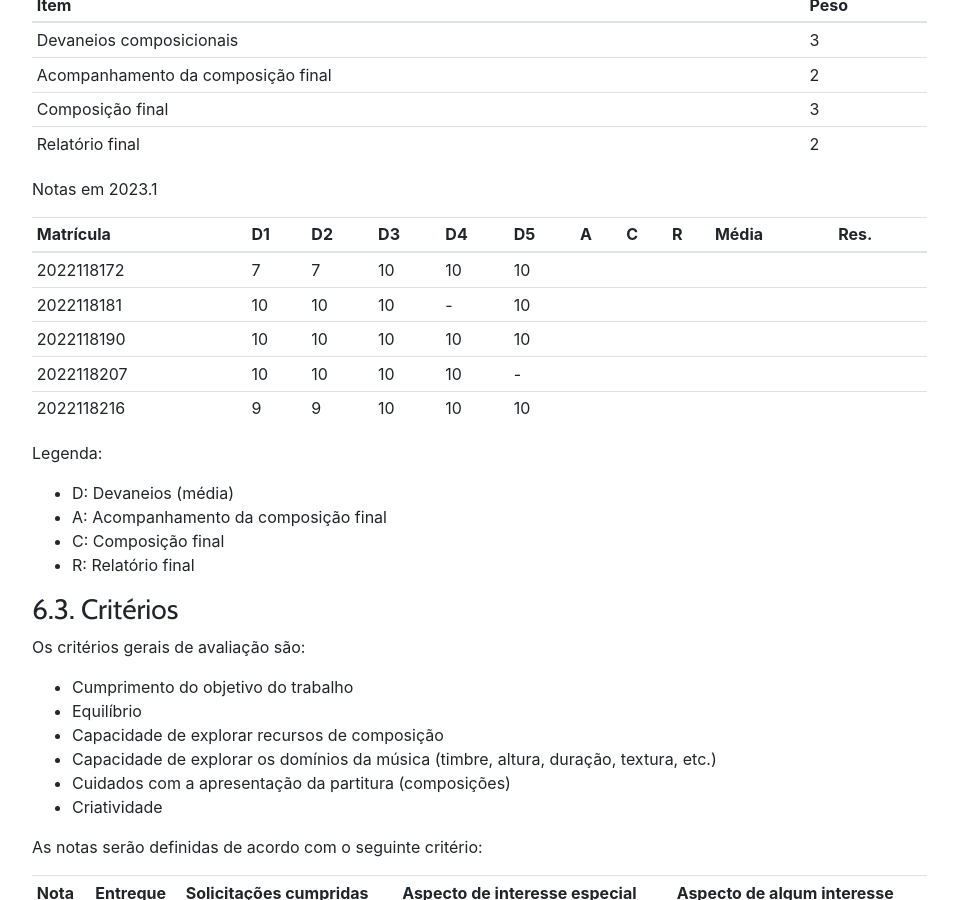
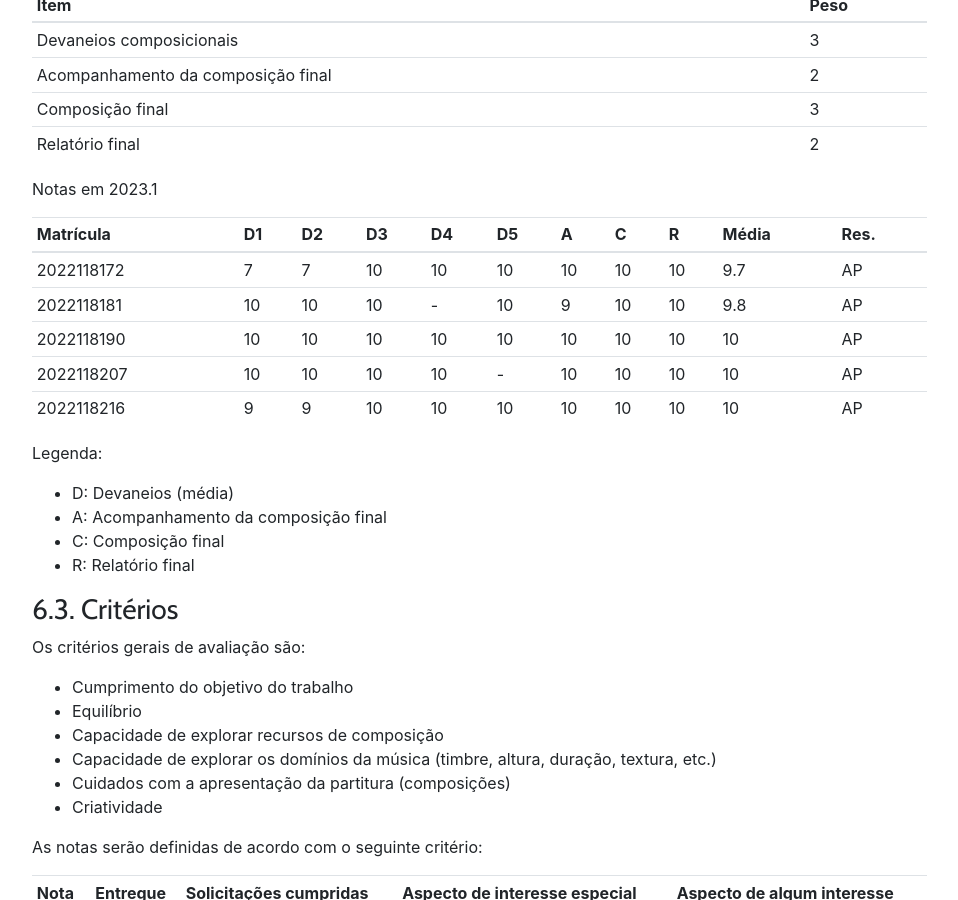
Before and after one commit to kroger/genosmus, a Jekyll site: the page built from _marcos/muse06.md, in a window 1280 px wide and 900 px high, scrolled down 2083 px. Shown: the whole window, without its empty margins (68-1026 px from the left). Built offline with Jekyll 4.4.1, drawn with Linux system fonts in a browser that asks for light colours; nearby versions of some CDN libraries; the table of contents is made by our own code.

Commit message:
Insere resultado final de MUSE06

```diff
--- a/_marcos/muse06.md
+++ b/_marcos/muse06.md
@@ -76,11 +76,11 @@ Notas em 2023.1
 
 | Matrícula  | D1  | D2  | D3  | D4  | D5  | A   | C   | R   | Média | Res. |
 | ---------- | --- | --- | --- | --- | --- | --- | --- | --- | ----- | ---- |
-| 2022118172 | 7   | 7   | 10  | 10  | 10  |     |     |     |       |      |
-| 2022118181 | 10  | 10  | 10  | -   | 10  |     |     |     |       |      |
-| 2022118190 | 10  | 10  | 10  | 10  | 10  |     |     |     |       |      |
-| 2022118207 | 10  | 10  | 10  | 10  | -   |     |     |     |       |      |
-| 2022118216 | 9   | 9   | 10  | 10  | 10  |     |     |     |       |      |
+| 2022118172 | 7   | 7   | 10  | 10  | 10  | 10  | 10  | 10  | 9.7   | AP   |
+| 2022118181 | 10  | 10  | 10  | -   | 10  | 9   | 10  | 10  | 9.8   | AP   |
+| 2022118190 | 10  | 10  | 10  | 10  | 10  | 10  | 10  | 10  | 10    | AP   |
+| 2022118207 | 10  | 10  | 10  | 10  | -   | 10  | 10  | 10  | 10    | AP   |
+| 2022118216 | 9   | 9   | 10  | 10  | 10  | 10  | 10  | 10  | 10    | AP   |
 {: .table .table-sm}
 
 Legenda:
```
